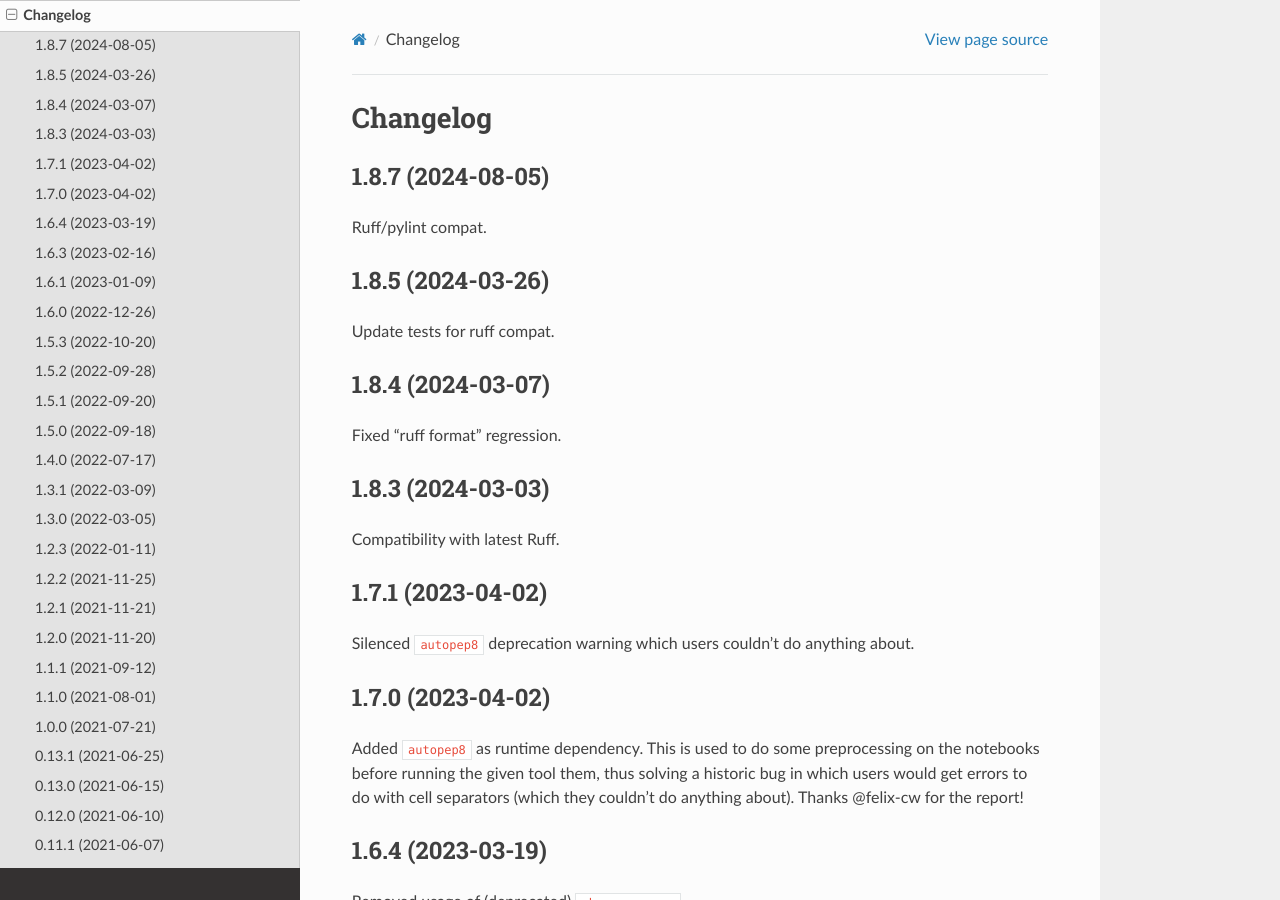
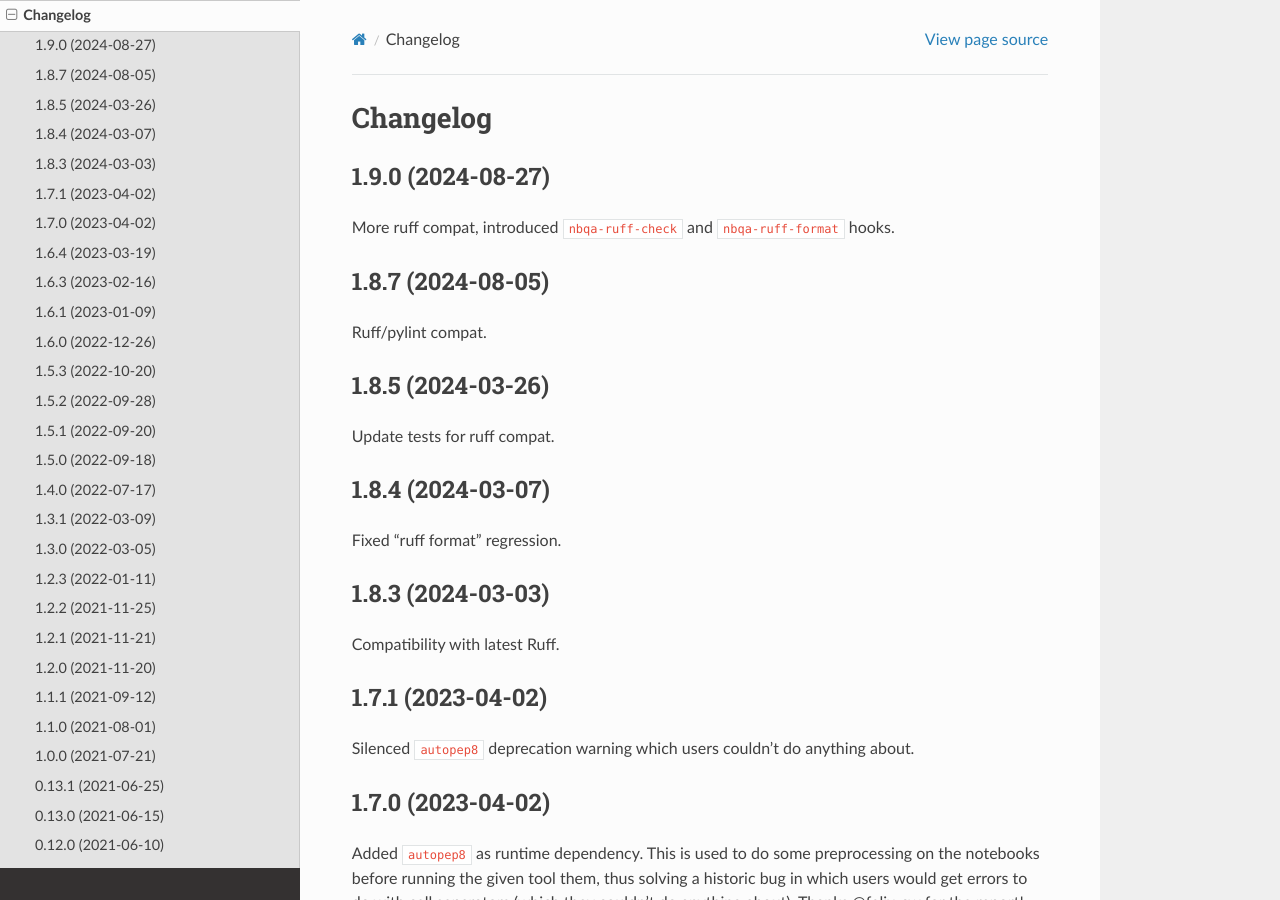
Before and after one commit to nbQA-dev/nbQA, a Sphinx documentation site: the page built from docs/history.rst, in a window 1280 px wide and 900 px high. Built offline with Sphinx 7.4.7 and the Read the Docs theme 2.0.0, drawn with Linux system fonts in a browser that asks for light colours.

Commit message:
1.9.0 (#866)

```diff
--- a/docs/history.rst
+++ b/docs/history.rst
@@ -1,6 +1,11 @@
 =========
 Changelog
 =========
+
+1.9.0 (2024-08-27)
+~~~~~~~~~~~~~~~~~~
+More ruff compat, introduced ``nbqa-ruff-check`` and ``nbqa-ruff-format``
+hooks.
 
 1.8.7 (2024-08-05)
 ~~~~~~~~~~~~~~~~~~
--- a/docs/pre-commit.rst
+++ b/docs/pre-commit.rst
@@ -13,7 +13,7 @@ Here's an example of what you could include in your ``.pre-commit-config.yaml``
 
     repos:
     - repo: https://github.com/nbQA-dev/nbQA
-      rev: 1.8.7
+      rev: 1.9.0
       hooks:
        - id: nbqa-black
          additional_dependencies: [black==20.8b1]
@@ -35,7 +35,7 @@ If you have your own custom tool (e.g. ``customtool``) for which we currently do
 .. code-block:: yaml
 
     - repo: https://github.com/nbQA-dev/nbQA
-      rev: 1.8.7
+      rev: 1.9.0
       hooks:
         - id: nbqa
           entry: nbqa customtool
@@ -55,7 +55,7 @@ To pass command line arguments, use the `pre-commit args <https://pre-commit.com
 
     repos:
     - repo: https://github.com/nbQA-dev/nbQA
-      rev: 1.8.7
+      rev: 1.9.0
       hooks:
        - id: nbqa-pyupgrade
          args: [--py38-plus]
--- a/nbqa/__init__.py
+++ b/nbqa/__init__.py
@@ -1,3 +1,3 @@
 """Attributes used by docs / packaging."""
 
-__version__ = "1.8.7"
+__version__ = "1.9.0"
```
Also changed, not shown: README.md (+1 -1 lines).
